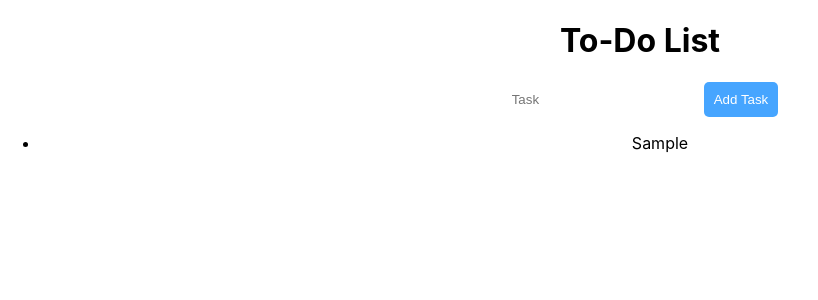
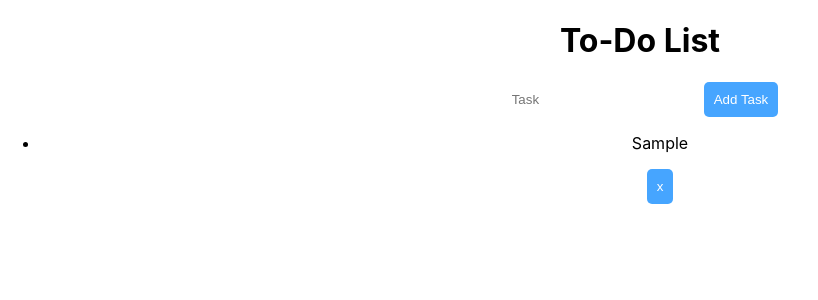
Before and after one commit to mthuynh/todo, a React (Create React App) app: page / in a window 1280 px wide. Both pictures are taken after typing "Sample" into the empty fields and a click on the button "Add Task". Shown: the top 300 px of the page, without its empty margins (0-818 px from the left). Built offline with nearby package versions, Linux system fonts and the light colour scheme.

Commit message:
Setup remove button

```diff
--- a/src/App.js
+++ b/src/App.js
@@ -15,6 +15,7 @@ class App extends React.Component{
       items : toDoItems
     });
   }
+  removeToDo = item => {}
   render() {
     return(
       <div className="App">
@@ -24,7 +25,9 @@ class App extends React.Component{
           {Object.keys(this.state.items)
             .map(key => <ToDoItem
             key={key}
+            index={key}
             details={this.state.items[key]}
+            removeToDo={this.removeToDo}
             />)}
         </ul>
       </div>
--- a/src/ToDoItem.js
+++ b/src/ToDoItem.js
@@ -6,6 +6,7 @@ class ToDoItem extends React.Component{
         return(
             <li>
                 <p>{item}</p>
+                <span><button removeToDo={this.props.removeToDo}>x</button></span>
             </li>
         );
     };
```
